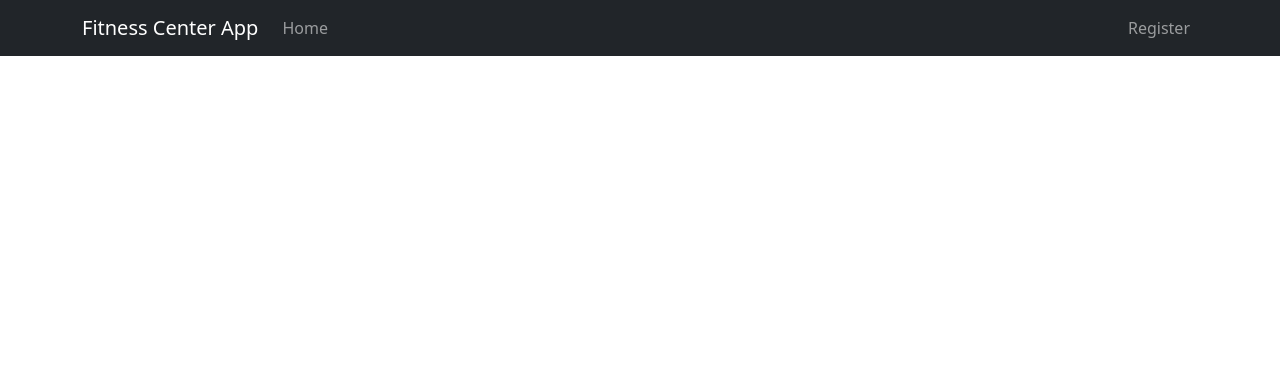
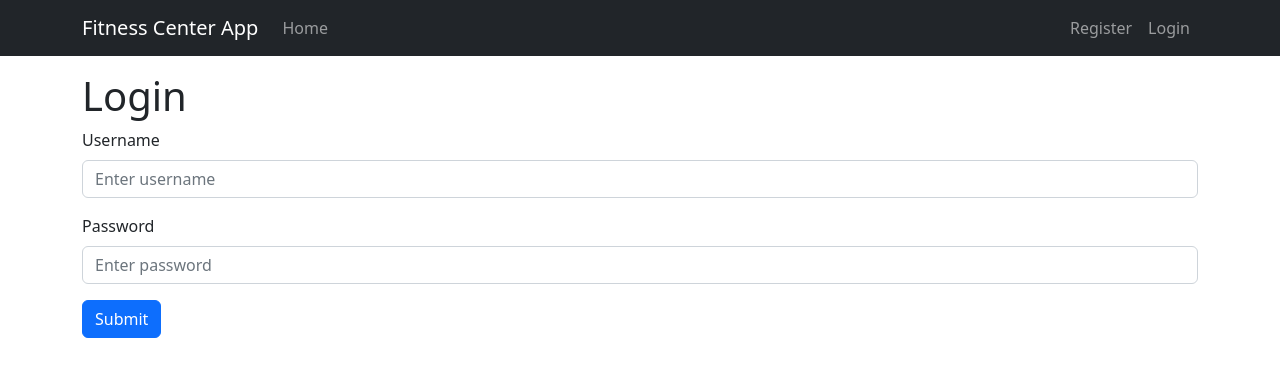
Before and after one commit to Dusan-Ivic/fitness-center-app, a React (Create React App) app in the folder frontend/: page /login in a window 1280 px wide. Shown: the top 376 px of the page. Built offline with nearby package versions, Linux system fonts and the light colour scheme.

Commit message:
Create login form template

```diff
--- a/frontend/src/App.jsx
+++ b/frontend/src/App.jsx
@@ -7,6 +7,7 @@ import Header from "./components/Header";
 // import Footer from "./components/Footer";
 import Home from "./pages/Home";
 import Register from "./pages/Register";
+import Login from "./pages/Login";
 
 function App() {
   return (
@@ -18,6 +19,7 @@ function App() {
           <Routes>
             <Route exact path="/" element={<Home />} />
             <Route path="/register" element={<Register />} />
+            <Route path="/login" element={<Login />} />
           </Routes>
         </Container>
         {/* <Footer /> */}
--- a/frontend/src/components/Header.jsx
+++ b/frontend/src/components/Header.jsx
@@ -22,6 +22,9 @@ const Header = () => {
             <Nav.Link as={Link} to="/register">
               Register
             </Nav.Link>
+            <Nav.Link as={Link} to="/login">
+              Login
+            </Nav.Link>
           </Nav>
         </Navbar.Collapse>
       </Container>
--- /dev/null
+++ b/frontend/src/components/LoginForm.jsx
@@ -0,0 +1,25 @@
+import React from "react";
+import Form from "react-bootstrap/Form";
+import Button from "react-bootstrap/Button";
+
+const LoginForm = () => {
+  return (
+    <Form>
+      <Form.Group className="mb-3" controlId="username">
+        <Form.Label>Username</Form.Label>
+        <Form.Control type="text" placeholder="Enter username" />
+      </Form.Group>
+
+      <Form.Group className="mb-3" controlId="password">
+        <Form.Label>Password</Form.Label>
+        <Form.Control type="password" placeholder="Enter password" />
+      </Form.Group>
+
+      <Button variant="primary" type="submit">
+        Submit
+      </Button>
+    </Form>
+  );
+};
+
+export default LoginForm;
--- /dev/null
+++ b/frontend/src/pages/Login.jsx
@@ -0,0 +1,13 @@
+import React from "react";
+import LoginForm from "../components/LoginForm";
+
+const Login = () => {
+  return (
+    <div className="mb-5">
+      <h1>Login</h1>
+      <LoginForm />
+    </div>
+  );
+};
+
+export default Login;
```
